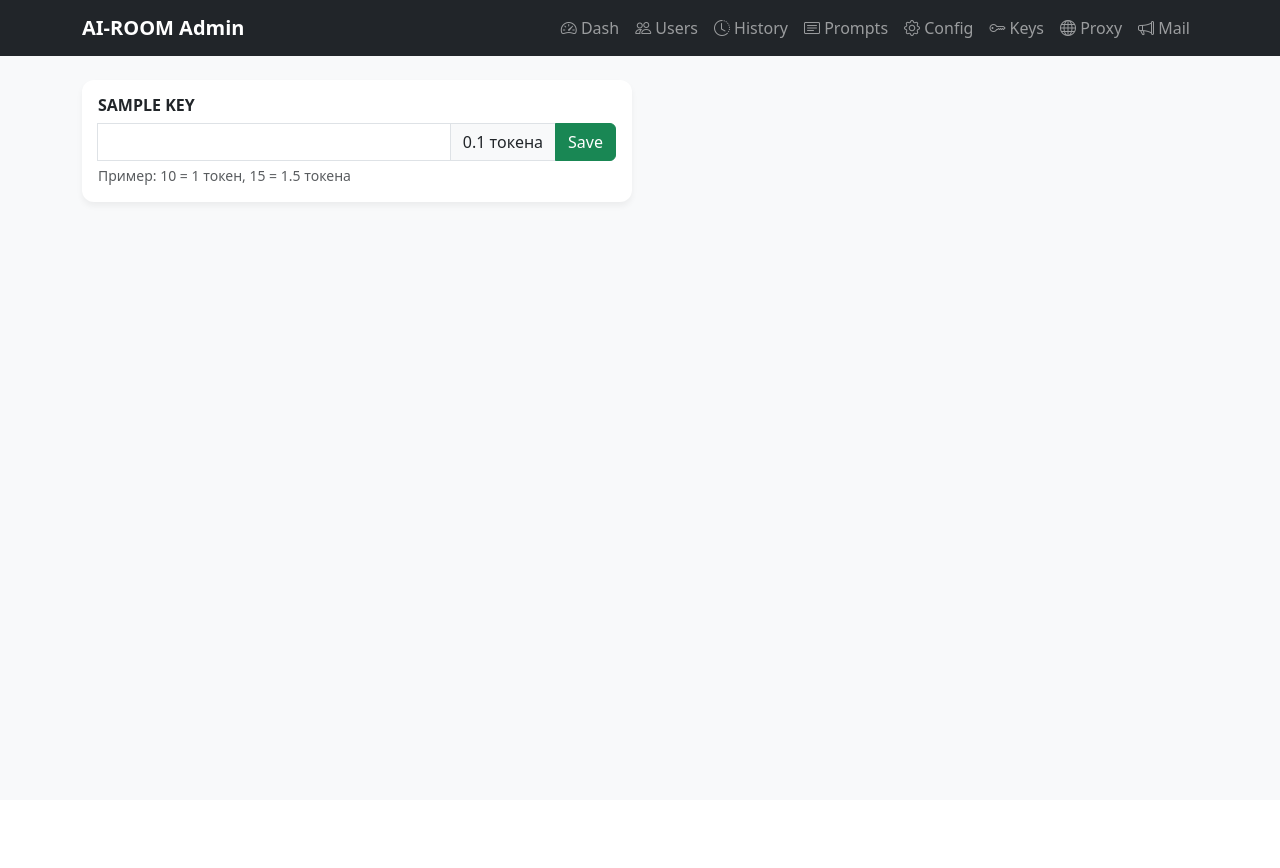
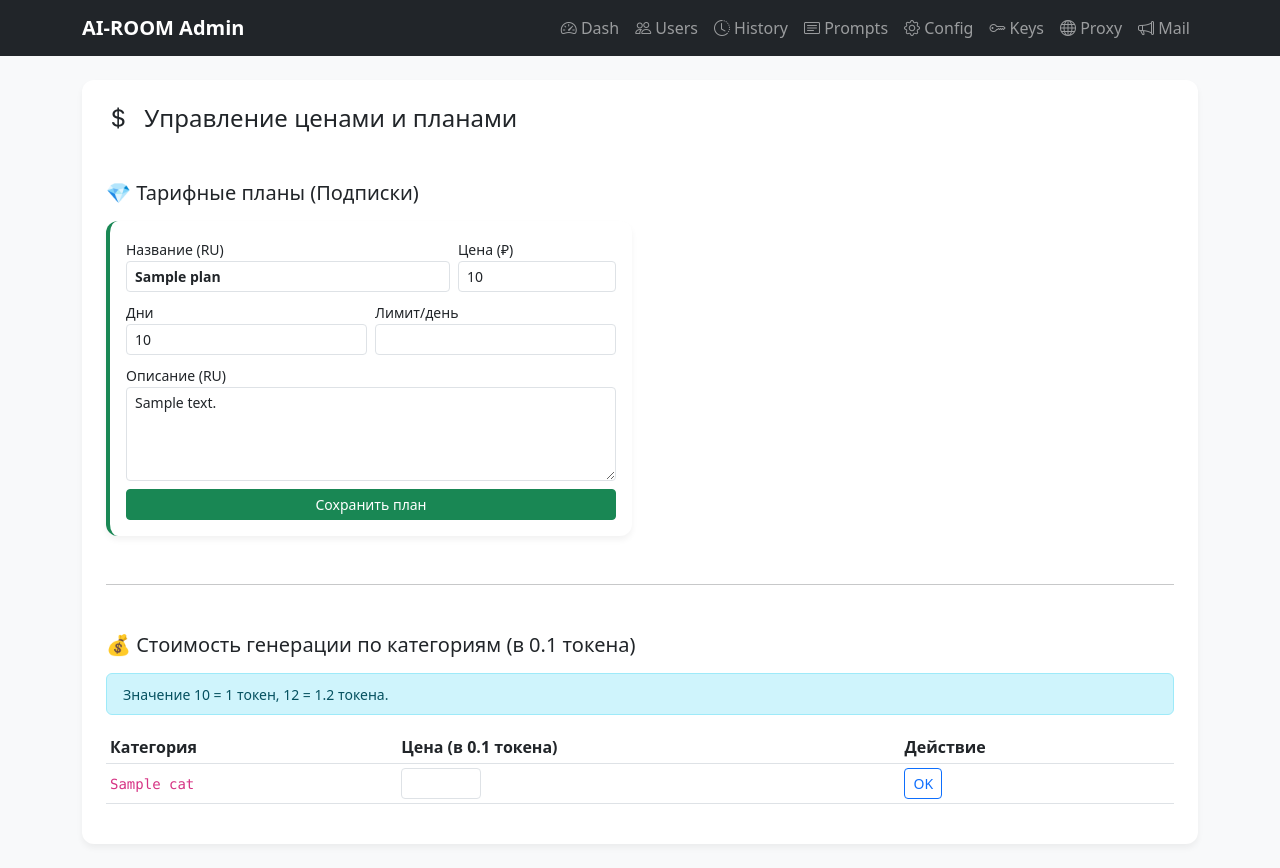
Before and after one commit to Uz11ps/bnbnbot, a FastAPI app: template admin_web/templates/prices.html in a window 1280 px wide. Before the commit the page ends 206 px from the top, so only its background shows below. Run offline with FastAPI, Linux system fonts and the light colour scheme; the template is opened without the code that fills it: most values are stand-ins (such as "Sample title", 1, 10 or a date in 2020).

Commit message:
Subscription overhaul: added detailed plans with descriptions, made plans editable in admin panel, and added confirmation step in bot

```diff
--- a/admin_web/main.py
+++ b/admin_web/main.py
@@ -17,7 +17,6 @@ from contextlib import asynccontextmanager
 
 # --- Настройки путей ---
 BASE_DIR = os.path.dirname(os.path.dirname(os.path.abspath(__file__)))
-# Пытаемся найти БД в data/ или в корне
 DB_PATH = os.path.join(BASE_DIR, "data", "bot.db")
 if not os.path.exists(DB_PATH):
     DB_PATH = os.path.join(BASE_DIR, "bot.db")
@@ -27,7 +26,6 @@ STATIC_DIR = os.path.join(BASE_DIR, "admin_web", "static")
 
 @asynccontextmanager
 async def lifespan(app: FastAPI):
-    # Создаем папки при запуске
     os.makedirs(UPLOAD_DIR, exist_ok=True)
     os.makedirs(STATIC_DIR, exist_ok=True)
     yield
@@ -39,12 +37,10 @@ templates = Jinja2Templates(directory=os.path.join(BASE_DIR, "admin_web", "templ
 templates.env.filters["from_json"] = json.loads
 security = HTTPBasic()
 
-# Загружаем настройки (может упасть если нет .env)
 try:
     settings = load_settings()
 except Exception as e:
     print(f"Error loading settings: {e}")
-    # Создаем пустые заглушки чтобы не падало при импорте
     class MockSettings:
         bot_token = "MOCK"
         class MockProxy:
@@ -55,7 +51,6 @@ except Exception as e:
 ADMIN_USER = "123"
 ADMIN_PASS = "123"
 
-# Монтируем статику только если папки существуют
 if os.path.exists(STATIC_DIR):
     app.mount("/static", StaticFiles(directory=STATIC_DIR), name="static")
 if os.path.exists(os.path.join(BASE_DIR, "data", "uploads")):
@@ -85,7 +80,6 @@ CATEGORIES = ["female", "male", "child", "storefront", "whitebg", "random", "own
 
 # --- Вспомогательные функции ---
 async def get_proxy_url(db: aiosqlite.Connection = None):
-    # 1. Проверяем в БД
     if db:
         async with db.execute("SELECT value FROM app_settings WHERE key='bot_proxy'") as cur:
             row = await cur.fetchone()
@@ -98,32 +92,20 @@ async def get_proxy_url(db: aiosqlite.Connection = None):
                     elif len(parts) == 2:
                         return f"http://{parts[0]}:{parts[1]}"
                 return proxy_val
-
-    # 2. Проверяем в settings (.env)
     return settings.proxy.as_url()
 
 async def check_proxy(db: aiosqlite.Connection = None):
     try:
         proxy_url = await get_proxy_url(db)
         if not proxy_url: return "❌ Не настроен"
-
-        # Список URL для проверки (пробуем сначала легкие HTTP без SSL)
-        test_urls = [
-            "http://api.ipify.org",
-            "https://api.ipify.org",
-            "http://google.com"
-        ]
-
-        # Используем таймаут побольше и разрешаем любые статус-коды
+        test_urls = ["http://api.ipify.org", "https://api.ipify.org", "http://google.com"]
         async with httpx.AsyncClient(proxy=proxy_url, timeout=15, follow_redirects=True, verify=False) as client:
             for url in test_urls:
                 try:
                     resp = await client.get(url)
-                    # Если получили любой ответ (даже 301), значит прокси пропустил запрос
                     if resp.status_code < 500:
                         return f"✅ Работает (код {resp.status_code})"
-                except Exception:
-                    continue
+                except Exception: continue
             return "❌ Прокси не отвечает (Timeout/Auth/IP Block)"
     except Exception as e:
         return f"❌ Ошибка: {str(e)[:50]}"
@@ -138,8 +120,7 @@ async def run_broadcast(message_text: str):
         try:
             await bot.send_message(user[0], message_text)
             await asyncio.sleep(0.05)
-        except Exception:
-            continue
+        except Exception: continue
     await bot.session.close()
     await db.close()
 
@@ -158,8 +139,7 @@ async def index(request: Request, db: aiosqlite.Connection = Depends(get_db), us
             today_gens = (await cur.fetchone())[0]
         async with db.execute("SELECT COALESCE(SUM(balance),0) FROM users") as cur:
             total_balance = (await cur.fetchone())[0]
-    except Exception:
-        total_users = today_users = total_gens = today_gens = total_balance = 0
+    except Exception: total_users = today_users = total_gens = today_gens = total_balance = 0
 
     maintenance = False
     try:
@@ -242,7 +222,6 @@ async def edit_model_prompt(
         file_path = f"{UPLOAD_DIR}/model_{model_id}.jpg"
         with open(file_path, "wb") as buffer:
             shutil.copyfileobj(photo.file, buffer)
-        # Сохраняем относительный путь от корня проекта
         rel_path = os.path.relpath(file_path, BASE_DIR).replace("\\", "/")
         await db.execute("UPDATE models SET photo_file_id=? WHERE id=?", (rel_path, model_id))
     async with db.execute("SELECT prompt_id FROM models WHERE id=?", (model_id,)) as cur:
@@ -350,6 +329,45 @@ async def list_history(request: Request, q: str = "", db: aiosqlite.Connection =
     except Exception: history = []
     return templates.TemplateResponse("history.html", {"request": request, "history": history, "q": q})
 
+@app.get("/prices", response_class=HTMLResponse)
+async def list_prices(request: Request, db: aiosqlite.Connection = Depends(get_db), user: str = Depends(get_current_username)):
+    prices_data = []
+    for cat in CATEGORIES:
+        key = f"category_price_{cat}"
+        async with db.execute("SELECT value FROM app_settings WHERE key=?", (key,)) as cur:
+            row = await cur.fetchone()
+            val = row[0] if row else "10"
+            prices_data.append({"key": key, "cat": cat, "value": val})
+
+    async with db.execute("SELECT * FROM subscription_plans") as cur:
+        plans = await cur.fetchall()
+
+    return templates.TemplateResponse("prices.html", {"request": request, "category_prices": prices_data, "plans": plans})
+
+@app.post("/plans/edit")
+async def edit_plan(
+    plan_id: int = Form(...),
+    name_ru: str = Form(...),
+    price: int = Form(...),
+    duration: int = Form(...),
+    limit: int = Form(...),
+    desc_ru: str = Form(None),
+    db: aiosqlite.Connection = Depends(get_db),
+    user: str = Depends(get_current_username)
+):
+    await db.execute(
+        "UPDATE subscription_plans SET name_ru=?, price=?, duration_days=?, daily_limit=?, description_ru=? WHERE id=?",
+        (name_ru, price, duration, limit, desc_ru, plan_id)
+    )
+    await db.commit()
+    return RedirectResponse(url="/prices", status_code=303)
+
+@app.post("/prices/edit")
+async def edit_price(key: str = Form(...), value: str = Form(...), db: aiosqlite.Connection = Depends(get_db), user: str = Depends(get_current_username)):
+    await db.execute("INSERT INTO app_settings (key, value) VALUES (?, ?) ON CONFLICT(key) DO UPDATE SET value=excluded.value", (key, value))
+    await db.commit()
+    return RedirectResponse(url="/prices", status_code=303)
+
 @app.post("/users/edit_subscription")
 async def edit_subscription(user_id: int = Form(...), days: int = Form(...), limit: int = Form(...), db: aiosqlite.Connection = Depends(get_db), user: str = Depends(get_current_username)):
     expires_at = datetime.now() + timedelta(days=days)
--- a/admin_web/templates/prices.html
+++ b/admin_web/templates/prices.html
@@ -1,19 +1,78 @@
 {% extends "base.html" %}
 {% block content %}
-<div class="row g-3">
-    {% for p in prices %}
-    <div class="col-12 col-md-6">
-        <div class="card p-3">
-            <h6 class="fw-bold">{{ p.key.replace('category_price_', '').replace('_', ' ').upper() }}</h6>
-            <form action="/prices/edit" method="post" class="input-group">
-                <input type="hidden" name="key" value="{{ p.key }}">
-                <input type="number" name="value" value="{{ p.value }}" class="form-control">
-                <span class="input-group-text">0.1 токена</span>
-                <button type="submit" class="btn btn-success">Save</button>
-            </form>
-            <div class="small text-muted mt-1">Пример: 10 = 1 токен, 15 = 1.5 токена</div>
+<div class="card p-4">
+    <h4 class="mb-4"><i class="bi bi-currency-dollar me-2"></i> Управление ценами и планами</h4>
+
+    <h5 class="mt-4 mb-3">💎 Тарифные планы (Подписки)</h5>
+    <div class="row g-3">
+        {% for plan in plans %}
+        <div class="col-12 col-lg-6">
+            <div class="card p-3 border-start border-success border-4 h-100">
+                <form action="/plans/edit" method="post">
+                    <input type="hidden" name="plan_id" value="{{ plan.id }}">
+                    <div class="row g-2">
+                        <div class="col-8">
+                            <label class="form-label small mb-0">Название (RU)</label>
+                            <input type="text" name="name_ru" class="form-control form-control-sm fw-bold" value="{{ plan.name_ru }}">
+                        </div>
+                        <div class="col-4">
+                            <label class="form-label small mb-0">Цена (₽)</label>
+                            <input type="number" name="price" class="form-control form-control-sm" value="{{ plan.price }}">
+                        </div>
+                        <div class="col-6">
+                            <label class="form-label small mb-0">Дни</label>
+                            <input type="number" name="duration" class="form-control form-control-sm" value="{{ plan.duration_days }}">
+                        </div>
+                        <div class="col-6">
+                            <label class="form-label small mb-0">Лимит/день</label>
+                            <input type="number" name="limit" class="form-control form-control-sm" value="{{ plan.daily_limit }}">
+                        </div>
+                        <div class="col-12">
+                            <label class="form-label small mb-0">Описание (RU)</label>
+                            <textarea name="desc_ru" class="form-control form-control-sm" rows="4">{{ plan.description_ru }}</textarea>
+                        </div>
+                        <div class="col-12 mt-2">
+                            <button type="submit" class="btn btn-sm btn-success w-100">Сохранить план</button>
+                        </div>
+                    </div>
+                </form>
+            </div>
         </div>
+        {% endfor %}
     </div>
-    {% endfor %}
+
+    <hr class="my-5">
+
+    <h5 class="mb-3">💰 Стоимость генерации по категориям (в 0.1 токена)</h5>
+    <div class="alert alert-info py-2">
+        <small>Значение 10 = 1 токен, 12 = 1.2 токена.</small>
+    </div>
+    <div class="table-responsive">
+        <table class="table table-sm align-middle bg-white">
+            <thead>
+                <tr>
+                    <th>Категория</th>
+                    <th>Цена (в 0.1 токена)</th>
+                    <th>Действие</th>
+                </tr>
+            </thead>
+            <tbody>
+                {% for item in category_prices %}
+                <tr>
+                    <td><code>{{ item.cat }}</code></td>
+                    <form action="/prices/edit" method="post">
+                        <td>
+                            <input type="hidden" name="key" value="{{ item.key }}">
+                            <input type="number" name="value" class="form-control form-control-sm" value="{{ item.value }}" style="width: 80px;">
+                        </td>
+                        <td>
+                            <button type="submit" class="btn btn-sm btn-outline-primary">OK</button>
+                        </td>
+                    </form>
+                </tr>
+                {% endfor %}
+            </tbody>
+        </table>
+    </div>
 </div>
 {% endblock %}
```
Also changed, not shown: bot/db.py (+50 -5 lines), bot/handlers/start.py (+31 -10 lines).
